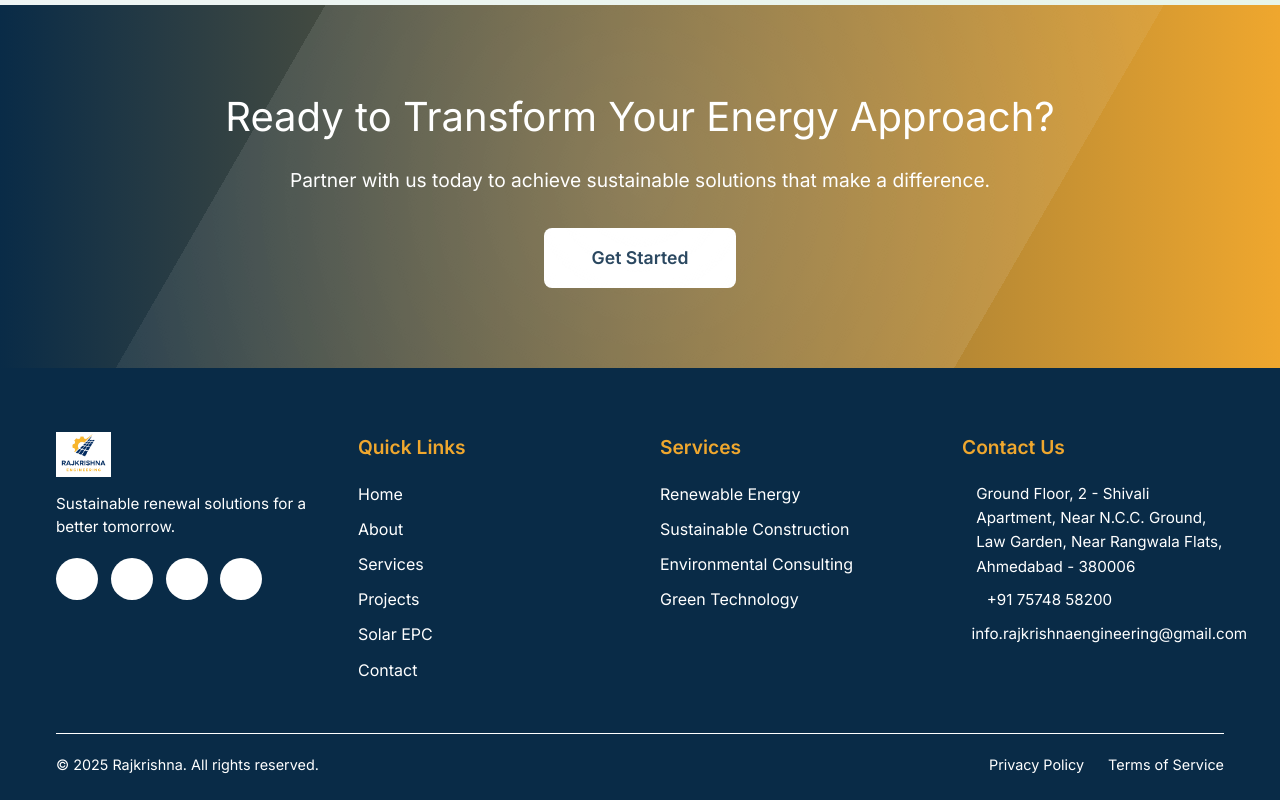
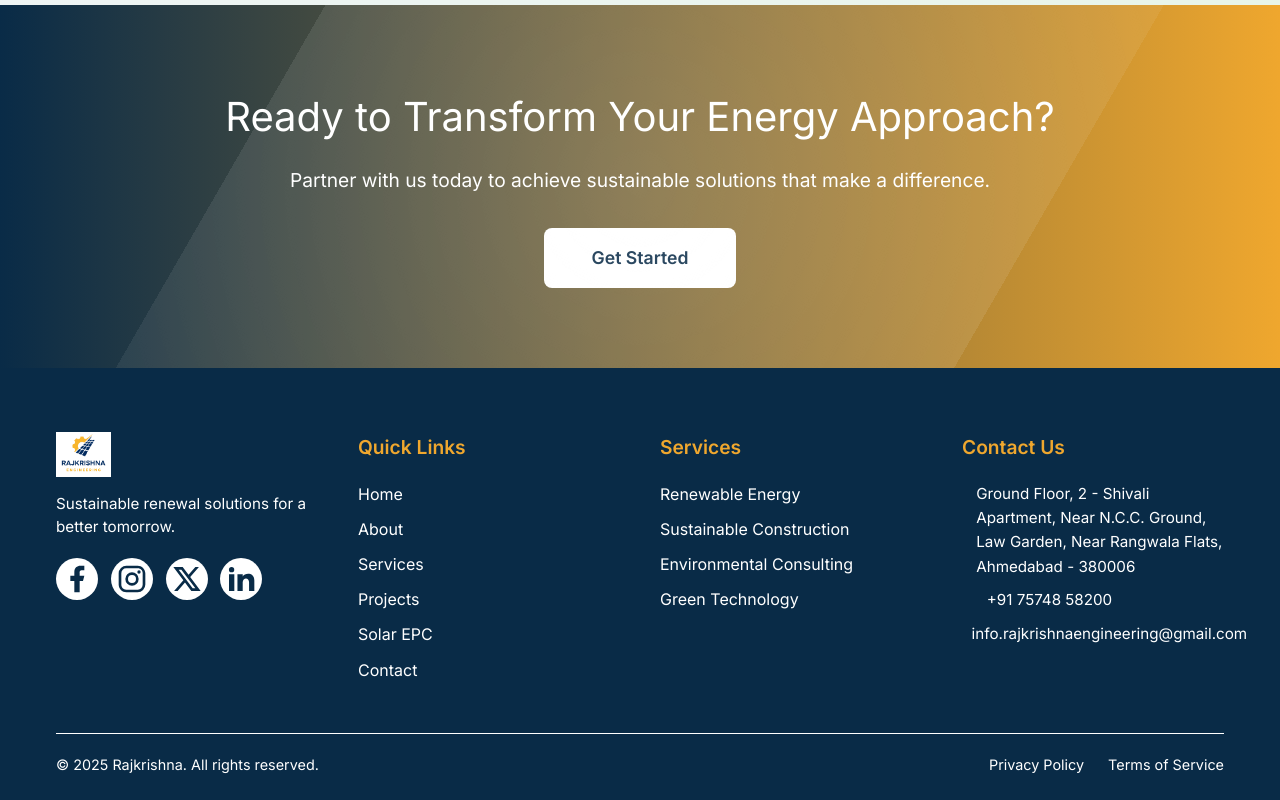
Before and after one commit to vihang2k23/rajkrishna, a Nuxt app: page / in a window 1280 px wide. Shown: the part 3825-4625 px from the top of the page. Built offline with nearby package versions, Linux system fonts and the light colour scheme.

Commit message:
add social media

```diff
--- a/app/components/AppFooter.vue
+++ b/app/components/AppFooter.vue
@@ -12,10 +12,18 @@
             Sustainable renewal solutions for a better tomorrow.
           </p>
           <div class="social-links">
-            <a href="#" aria-label="Facebook"><Icon name="fa6-brands:facebook" /></a>
-            <a href="#" aria-label="Twitter"><Icon name="fa6-brands:twitter" /></a>
-            <a href="#" aria-label="LinkedIn"><Icon name="fa6-brands:linkedin" /></a>
-            <a href="#" aria-label="Instagram"><Icon name="fa6-brands:instagram" /></a>
+            <a href="#" aria-label="Facebook">
+              <svg xmlns="http://www.w3.org/2000/svg" width="32" height="32" viewBox="0 0 24 24"><!-- Icon from Remix Icon by Remix Design - https://github.com/Remix-Design/RemixIcon/blob/master/License --><path fill="currentColor" d="M14 13.5h2.5l1-4H14v-2c0-1.03 0-2 2-2h1.5V2.14c-.326-.043-1.557-.14-2.857-.14C11.928 2 10 3.657 10 6.7v2.8H7v4h3V22h4z"/></svg>
+            </a>
+            <a href="#" aria-label="Twitter">
+              <svg xmlns="http://www.w3.org/2000/svg" width="32" height="32" viewBox="0 0 24 24"><!-- Icon from Material Design Icons by Pictogrammers - https://github.com/Templarian/MaterialDesign/blob/master/LICENSE --><path fill="currentColor" d="M7.8 2h8.4C19.4 2 22 4.6 22 7.8v8.4a5.8 5.8 0 0 1-5.8 5.8H7.8C4.6 22 2 19.4 2 16.2V7.8A5.8 5.8 0 0 1 7.8 2m-.2 2A3.6 3.6 0 0 0 4 7.6v8.8C4 18.39 5.61 20 7.6 20h8.8a3.6 3.6 0 0 0 3.6-3.6V7.6C20 5.61 18.39 4 16.4 4zm9.65 1.5a1.25 1.25 0 0 1 1.25 1.25A1.25 1.25 0 0 1 17.25 8A1.25 1.25 0 0 1 16 6.75a1.25 1.25 0 0 1 1.25-1.25M12 7a5 5 0 0 1 5 5a5 5 0 0 1-5 5a5 5 0 0 1-5-5a5 5 0 0 1 5-5m0 2a3 3 0 0 0-3 3a3 3 0 0 0 3 3a3 3 0 0 0 3-3a3 3 0 0 0-3-3"/></svg>
+            </a>
+            <a href="#" aria-label="LinkedIn">
+              <svg xmlns="http://www.w3.org/2000/svg" width="32" height="32" viewBox="0 0 24 24"><!-- Icon from Remix Icon by Remix Design - https://github.com/Remix-Design/RemixIcon/blob/master/License --><path fill="currentColor" d="M10.488 14.651L15.25 21h7l-7.858-10.478L20.93 3h-2.65l-5.117 5.886L8.75 3h-7l7.51 10.015L2.32 21h2.65zM16.25 19L5.75 5h2l10.5 14z"/></svg>
+            </a>
+            <a href="#" aria-label="Instagram">
+              <svg xmlns="http://www.w3.org/2000/svg" width="32" height="32" viewBox="0 0 24 24"><!-- Icon from Remix Icon by Remix Design - https://github.com/Remix-Design/RemixIcon/blob/master/License --><path fill="currentColor" d="M6.94 5a2 2 0 1 1-4-.002a2 2 0 0 1 4 .002M7 8.48H3V21h4zm6.32 0H9.34V21h3.94v-6.57c0-3.66 4.77-4 4.77 0V21H22v-7.93c0-6.17-7.06-5.94-8.72-2.91z"/></svg>
+            </a>
           </div>
         </div>
 
```
